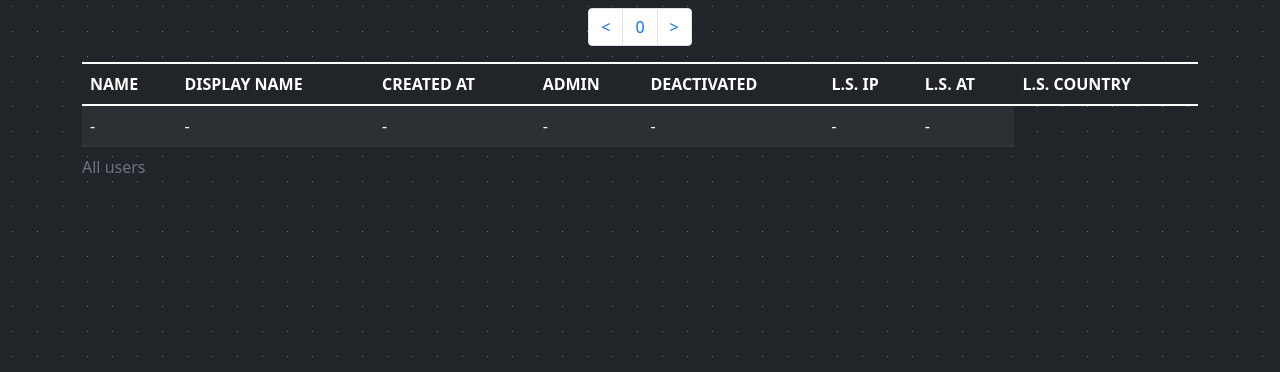
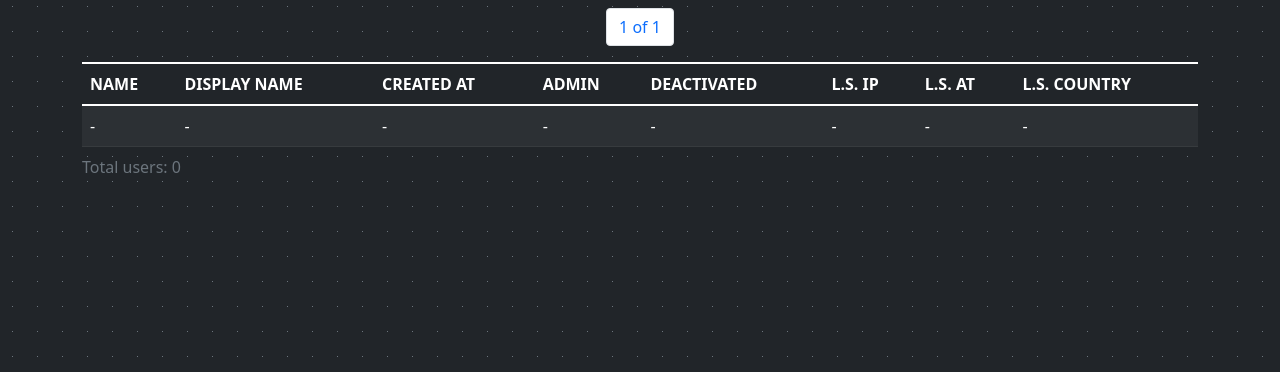
Before and after one commit to foresle/synapse_admin, a Django app: page /users/ in a window 1280 px wide. Shown: the part 56-428 px from the top of the page. Run offline with Django 4.2, Linux system fonts and the light colour scheme; parts of the project's set-up code (start-up, migrations or seed data) failed here and were passed over; some libraries are stand-ins or nearby versions.

Commit message:
Added pagination to users page.

```diff
--- a/templates/users/users.html
+++ b/templates/users/users.html
@@ -5,15 +5,21 @@
         <div class="d-flex justify-content-center">
             <nav>
                 <ul class="pagination">
-                    <li class="page-item"><a class="page-link" href=""><</a></li>
-                    <li class="page-item"><a class="page-link" href="">0</a></li>
-                    <li class="page-item"><a class="page-link" href="">></a></li>
+                    {% if page_obj.has_previous %}
+                        <li class="page-item"><a class="page-link" href="?page=1&page_size={{ page_size }}"> << </a></li>
+                        <li class="page-item"><a class="page-link" href="?page={{ page_obj.previous_page_number }}&page_size={{ page_size }}"><</a></li>
+                    {% endif %}
+                    <li class="page-item"><a class="page-link" href="">{{ page_obj.number }} of {{ page_obj.paginator.num_pages }}</a></li>
+                    {% if page_obj.has_next %}
+                        <li class="page-item"><a class="page-link" href="?page={{ page_obj.next_page_number }}&page_size={{ page_size }}">></a></li>
+                        <li class="page-item"><a class="page-link" href="?page={{ page_obj.paginator.num_pages }}&page_size={{ page_size }}"> >> </a></li>
+                    {% endif %}
                 </ul>
             </nav>
         </div>
         <div class="table-responsive">
             <table class="table table-dark table-striped">
-                <caption>All users</caption>
+                <caption>Total users: {{ total_users }}</caption>
                 <thead>
                 <tr>
                     <th>NAME</th>
@@ -47,6 +53,7 @@
                         <td>-</td>
                         <td>-</td>
                         <td>-</td>
+                        <td>-</td>
                     </tr>
                 {% endfor %}
                 </tbody>
--- a/users/urls.py
+++ b/users/urls.py
@@ -5,6 +5,6 @@ from .views import UsersView, UserView
 app_name = 'users'
 
 urlpatterns = [
-    path('<str:user_id>/', UserView.as_view(), name='detail'),
+    # path('<str:user_id>/', UserView.as_view(), name='detail'),
     path('', UsersView.as_view(), name='list')
 ]
--- a/users/views.py
+++ b/users/views.py
@@ -1,48 +1,58 @@
-from datetime import datetime
 from django.core.cache import cache
-from django.views.generic import TemplateView, RedirectView
+from django.core.paginator import Paginator, PageNotAnInteger, EmptyPage
+from django.views.generic import TemplateView, ListView
 from django.conf import settings
 from django.http import Http404
 
-# from users.helpers import load_user_devices
 
+class UsersView(ListView):
+    template_name = 'users/users.html'
+    paginate_by = 10
 
-class UsersView(TemplateView):
-    template_name = 'users/users.html'
+    # def sort_users(self, users: list, sort_by: str) -> list:
+    #     """
+    #     Just sort users list.
+    #     """
+    #
+    #     # Sort by name
+    #     if sort_by == 'name':
+    #         users = sorted(users, key=lambda k: k['name'])
+    #     elif sort_by == '-name':
+    #         users = sorted(users, key=lambda k: k['name'], reverse=True)
+    #
+    #     # Sort by creation date
+    #     if sort_by == 'creation_date':
+    #         users = sorted(users, key=lambda k: k['creation_ts'])
+    #     elif sort_by == '-creation_date':
+    #         users = sorted(users, key=lambda k: k['creation_ts'], reverse=True)
+    #
+    #     # Sort by last seen
+    #     if sort_by == 'last_seen':
+    #         users = sorted(users, key=lambda k: k['last_seen_device']['last_seen_ts'])
+    #     elif sort_by == '-last_seen':
+    #         users = sorted(users, key=lambda k: k['last_seen_device']['last_seen_ts'], reverse=True)
+    #
+    #     return users
 
-    def sort_users(self, users: list, sort_by: str) -> list:
-        """
-        Just sort users list.
-        """
-
-        # Sort by name
-        if sort_by == 'name':
-            users = sorted(users, key=lambda k: k['name'])
-        elif sort_by == '-name':
-            users = sorted(users, key=lambda k: k['name'], reverse=True)
-
-        # Sort by creation date
-        if sort_by == 'creation_date':
-            users = sorted(users, key=lambda k: k['creation_ts'])
-        elif sort_by == '-creation_date':
-            users = sorted(users, key=lambda k: k['creation_ts'], reverse=True)
-
-        # Sort by last seen
-        if sort_by == 'last_seen':
-            users = sorted(users, key=lambda k: k['last_seen_device']['last_seen_ts'])
-        elif sort_by == '-last_seen':
-            users = sorted(users, key=lambda k: k['last_seen_device']['last_seen_ts'], reverse=True)
-
-        return users
+    def get_queryset(self) -> tuple:
+        return tuple(cache.get(settings.CACHED_USERS, {}).values())
 
     def get_context_data(self, **kwargs):
         context = super().get_context_data(**kwargs)
-        sort_by = self.request.GET.get('sort_by', '-date_joined')
-        context['users'] = self.sort_users(
-            users=cache.get('users', {}).values(),
-            sort_by=sort_by
-        )
-        context['sort_by'] = sort_by
+
+        paginator = Paginator(self.object_list, self.paginate_by)
+        page: str = self.request.GET.get('page')
+
+        try:
+            users = paginator.get_page(page)
+        except PageNotAnInteger:
+            users = paginator.get_page(1)
+        except EmptyPage:
+            users = paginator.get_page(paginator.num_pages)
+
+        context['users'] = users
+        context['cached_users_updated_at'] = cache.get(settings.CACHED_USERS_UPDATED_AT, None)
+        context['total_users'] = paginator.count
 
         context['users_page_active'] = True
 
```
